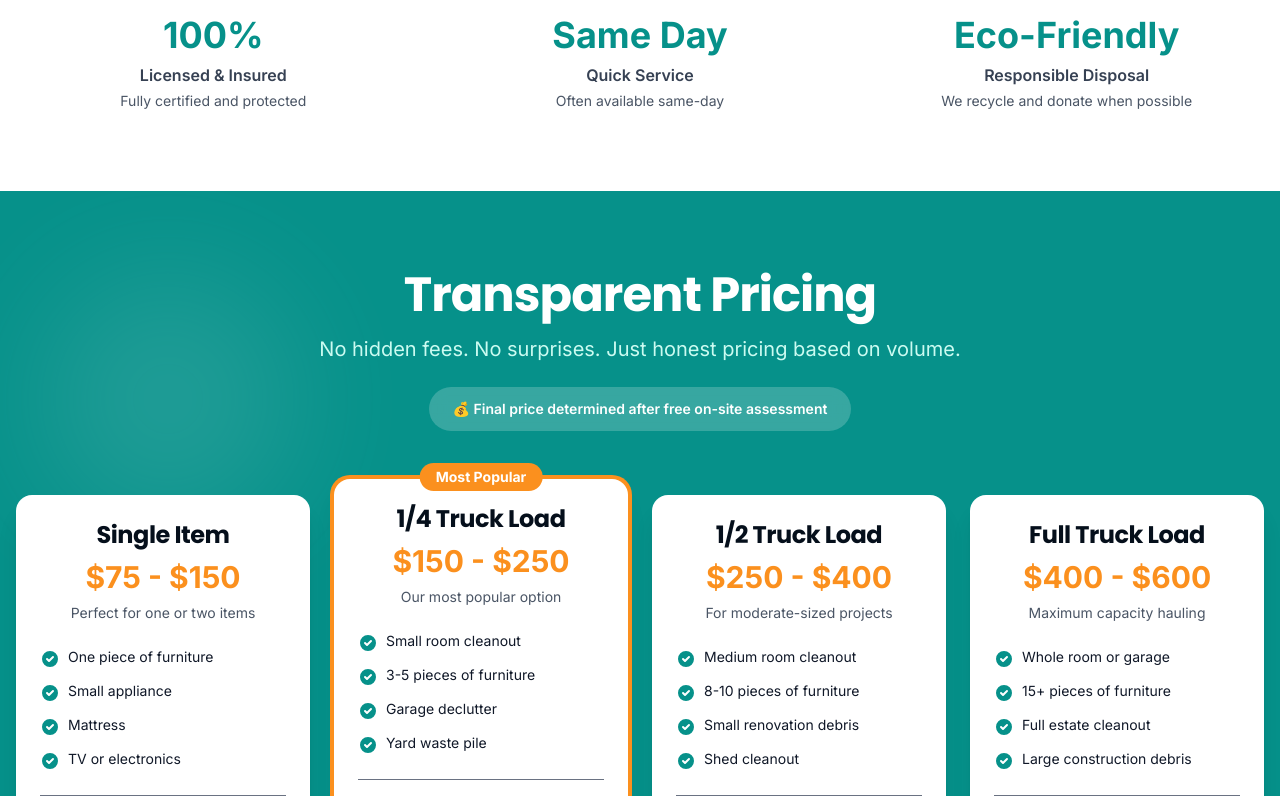
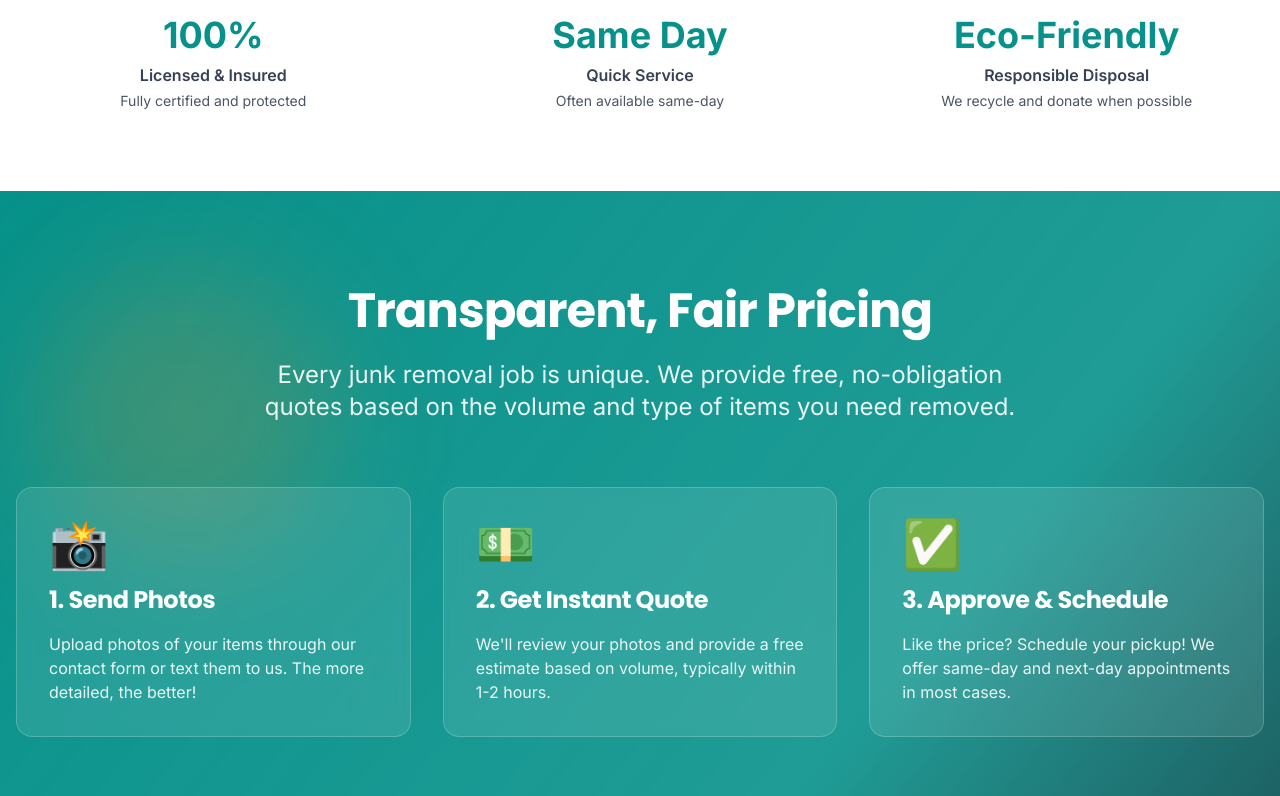
Before and after one commit to rthompsontouch/junkcaptainllc_frontend, a Next.js app: page / in a window 1280 px wide. Shown: the part 2000-2796 px from the top of the page. Built offline with nearby package versions, Linux system fonts and the light colour scheme.

Commit message:
removed pricing and just filtered to requesting a quote

```diff
--- a/src/app/page.tsx
+++ b/src/app/page.tsx
@@ -1,6 +1,6 @@
 import Hero from "@/components/Hero";
 import Services from "@/components/Services";
-import Pricing from "@/components/Pricing";
+import QuoteCTA from "@/components/QuoteCTA";
 import FAQ from "@/components/FAQ";
 
 export default function Home() {
@@ -12,8 +12,8 @@ export default function Home() {
       {/* Services Section */}
       <Services />
 
-      {/* Pricing Section */}
-      <Pricing />
+      {/* Get Quote Section */}
+      <QuoteCTA />
 
       {/* FAQ Section */}
       <FAQ />
--- a/src/components/Navbar.tsx
+++ b/src/components/Navbar.tsx
@@ -46,7 +46,7 @@ export default function Navbar() {
 
   const navLinks = [
     { name: "Services", href: "#services" },
-    { name: "Pricing", href: "#pricing" },
+    { name: "Get Quote", href: "#quote" },
     { name: "FAQ", href: "#faq" },
     { name: "About", href: "/about" },
   ];
--- /dev/null
+++ b/src/components/QuoteCTA.tsx
@@ -0,0 +1,135 @@
+import Link from "next/link";
+
+export default function QuoteCTA() {
+  return (
+    <section id="quote" className="relative py-24 px-4 overflow-hidden">
+      {/* Background with teal gradient */}
+      <div className="absolute inset-0 bg-gradient-to-br from-teal via-teal/90 to-navy"></div>
+
+      {/* Decorative elements */}
+      <div className="absolute top-20 left-10 w-72 h-72 bg-orange/20 rounded-full blur-3xl"></div>
+      <div className="absolute bottom-20 right-10 w-96 h-96 bg-navy/30 rounded-full blur-3xl"></div>
+
+      <div className="relative z-10 max-w-7xl mx-auto">
+        {/* Main Heading */}
+        <div className="text-center mb-16">
+          <h2 className="text-4xl md:text-5xl font-bold text-white mb-6">
+            Transparent, Fair Pricing
+          </h2>
+          <p className="text-xl md:text-2xl text-white/90 max-w-3xl mx-auto">
+            Every junk removal job is unique. We provide free, no-obligation quotes based on the volume and type of items you need removed.
+          </p>
+        </div>
+
+        {/* How Pricing Works */}
+        <div className="grid md:grid-cols-3 gap-8 mb-16">
+          <div className="bg-white/10 backdrop-blur-sm p-8 rounded-2xl border border-white/20">
+            <div className="text-5xl mb-4">📸</div>
+            <h3 className="text-2xl font-bold text-white mb-4">1. Send Photos</h3>
+            <p className="text-white/90">
+              Upload photos of your items through our contact form or text them to us. The more detailed, the better!
+            </p>
+          </div>
+
+          <div className="bg-white/10 backdrop-blur-sm p-8 rounded-2xl border border-white/20">
+            <div className="text-5xl mb-4">💵</div>
+            <h3 className="text-2xl font-bold text-white mb-4">2. Get Instant Quote</h3>
+            <p className="text-white/90">
+              We&apos;ll review your photos and provide a free estimate based on volume, typically within 1-2 hours.
+            </p>
+          </div>
+
+          <div className="bg-white/10 backdrop-blur-sm p-8 rounded-2xl border border-white/20">
+            <div className="text-5xl mb-4">✅</div>
+            <h3 className="text-2xl font-bold text-white mb-4">3. Approve & Schedule</h3>
+            <p className="text-white/90">
+              Like the price? Schedule your pickup! We offer same-day and next-day appointments in most cases.
+            </p>
+          </div>
+        </div>
+
+        {/* What Affects Price */}
+        <div className="bg-white/10 backdrop-blur-sm p-10 rounded-2xl border border-white/20 mb-16">
+          <h3 className="text-3xl font-bold text-white mb-8 text-center">What Affects Your Price?</h3>
+          <div className="grid md:grid-cols-2 gap-6">
+            <div className="flex items-start gap-4">
+              <div className="text-3xl">📦</div>
+              <div>
+                <h4 className="text-xl font-bold text-white mb-2">Volume</h4>
+                <p className="text-white/90">How much space your items take up in our truck (1/4, 1/2, 3/4, or full load)</p>
+              </div>
+            </div>
+
+            <div className="flex items-start gap-4">
+              <div className="text-3xl">🏋️</div>
+              <div>
+                <h4 className="text-xl font-bold text-white mb-2">Weight & Type</h4>
+                <p className="text-white/90">Heavy items like appliances or construction debris may cost slightly more</p>
+              </div>
+            </div>
+
+            <div className="flex items-start gap-4">
+              <div className="text-3xl">📍</div>
+              <div>
+                <h4 className="text-xl font-bold text-white mb-2">Location</h4>
+                <p className="text-white/90">Distance and accessibility (stairs, elevators, etc.) can affect pricing</p>
+              </div>
+            </div>
+
+            <div className="flex items-start gap-4">
+              <div className="text-3xl">♻️</div>
+              <div>
+                <h4 className="text-xl font-bold text-white mb-2">Disposal Fees</h4>
+                <p className="text-white/90">Hazardous materials or special disposal requirements may have additional fees</p>
+              </div>
+            </div>
+          </div>
+        </div>
+
+        {/* Price Guarantee Box */}
+        <div className="bg-white p-10 rounded-2xl shadow-2xl mb-16">
+          <div className="flex items-center justify-center gap-3 mb-6">
+            <div className="text-5xl">🤝</div>
+            <h3 className="text-3xl font-bold text-navy">Our Price Guarantee</h3>
+          </div>
+          <div className="grid md:grid-cols-3 gap-6 text-center">
+            <div>
+              <div className="text-2xl font-bold text-teal mb-2">No Hidden Fees</div>
+              <p className="text-gray-600">The quote we give is the price you pay. No surprises at the end.</p>
+            </div>
+            <div>
+              <div className="text-2xl font-bold text-teal mb-2">Price Match Promise</div>
+              <p className="text-gray-600">Find a lower quote? We&apos;ll match it or beat it by 10%.</p>
+            </div>
+            <div>
+              <div className="text-2xl font-bold text-teal mb-2">Free Estimates</div>
+              <p className="text-gray-600">All quotes are 100% free with zero obligation to book.</p>
+            </div>
+          </div>
+        </div>
+
+        {/* CTA Buttons */}
+        <div className="text-center">
+          <h3 className="text-3xl font-bold text-white mb-8">Ready to Get Your Free Quote?</h3>
+          <div className="flex flex-col sm:flex-row gap-4 justify-center items-center">
+            <Link
+              href="/#contact"
+              className="bg-orange hover:bg-orange/90 text-white font-bold py-5 px-10 rounded-lg transition-colors duration-200 shadow-xl hover:shadow-2xl text-lg"
+            >
+              📸 Upload Photos & Get Quote
+            </Link>
+            <Link
+              href="tel:919-924-8463"
+              className="bg-white hover:bg-gray-100 text-navy font-bold py-5 px-10 rounded-lg transition-colors duration-200 shadow-xl hover:shadow-2xl text-lg"
+            >
+              📞 Call (919) 924-8463
+            </Link>
+          </div>
+          <p className="text-white/80 mt-6 text-lg">
+            Most quotes provided within 1-2 hours • Same-day service available
+          </p>
+        </div>
+      </div>
+    </section>
+  );
+}
```
